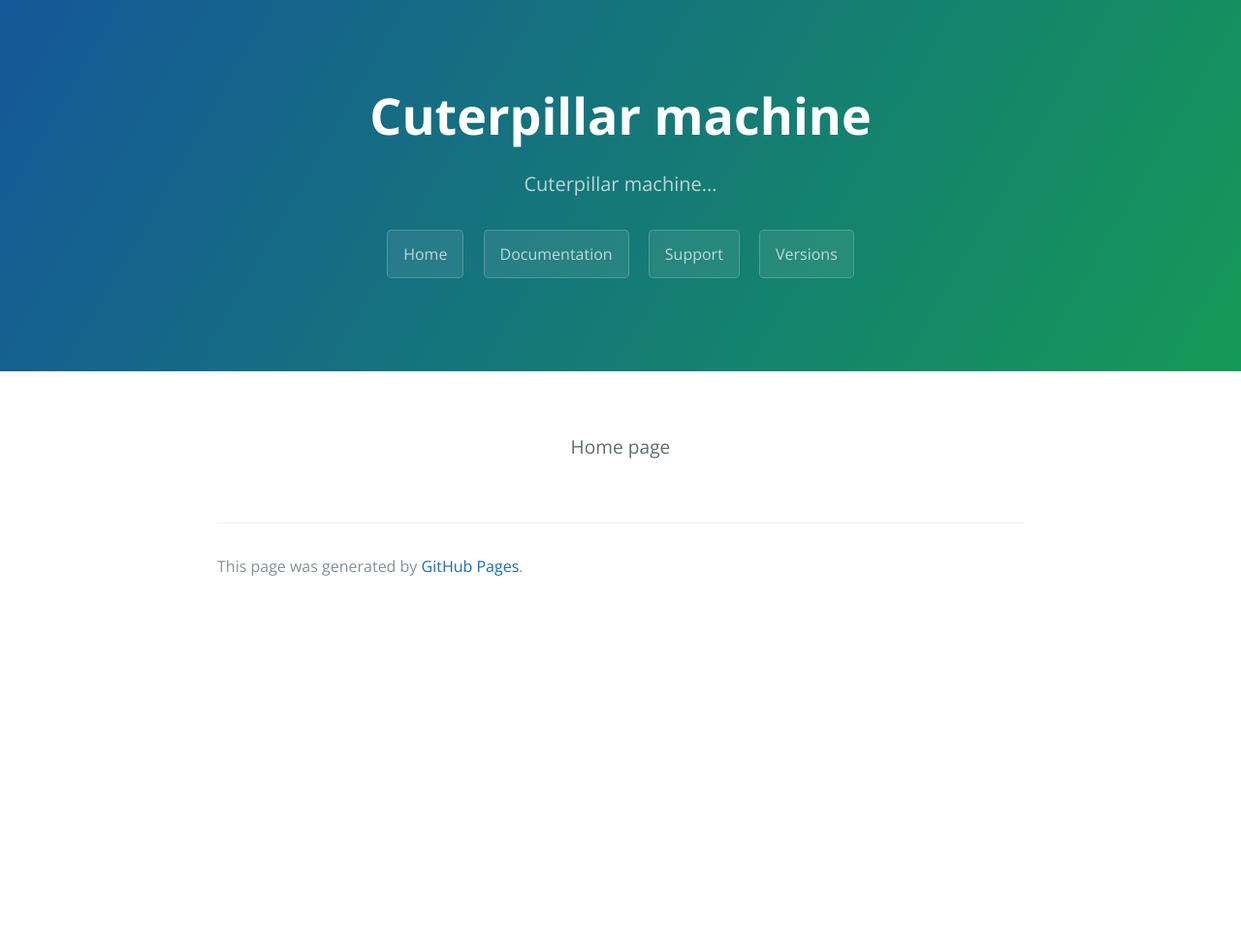
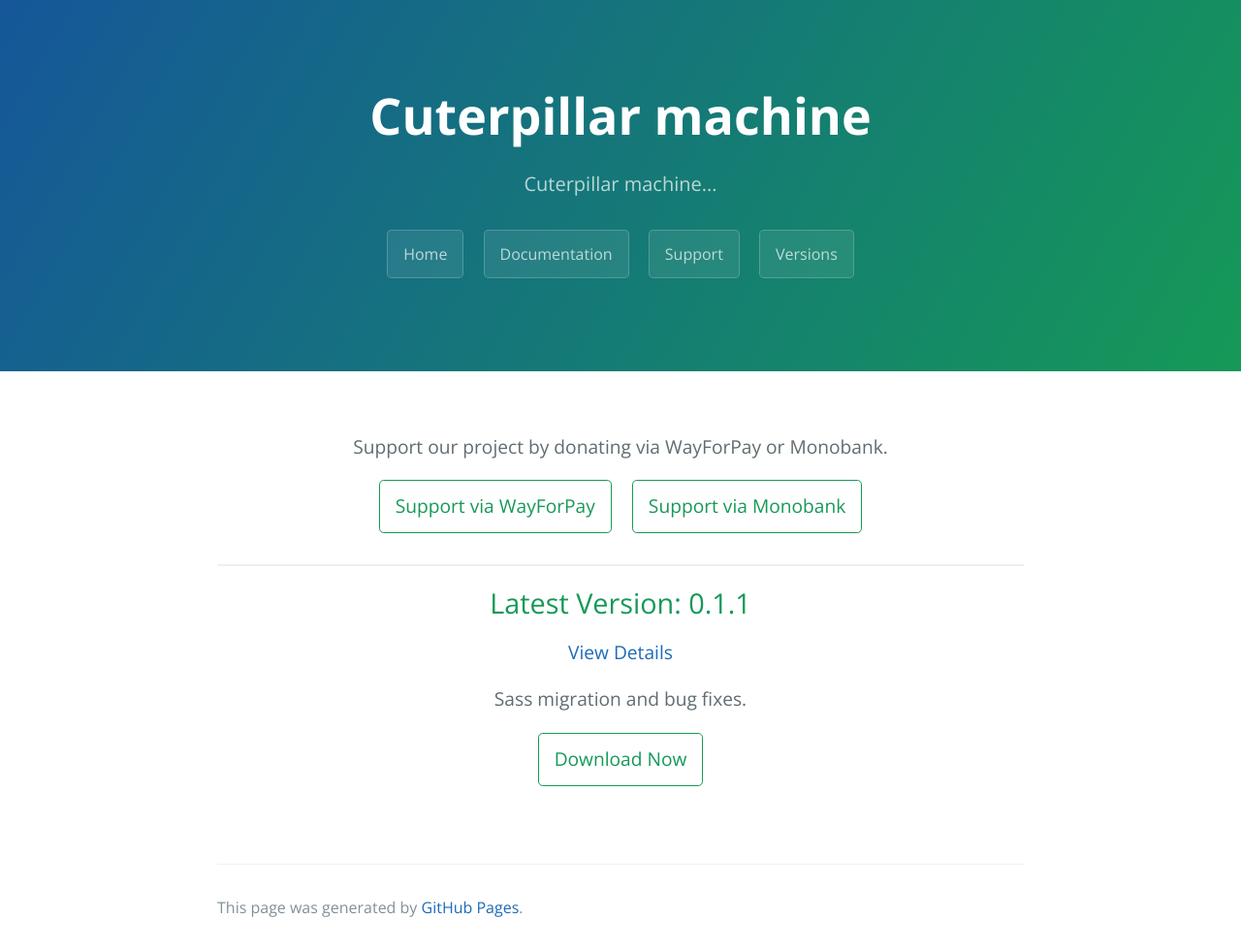
Before and after one commit to cuterpillar-machine/cuterpillar-machine.github.io, a Jekyll site: the page built from index.html, in a window 1280 px wide. Shown: the whole page at 97% size. Built offline with Jekyll 4.4.1, drawn with Linux system fonts in a browser that asks for light colours; before the commit the page ends 900 px from its top, so only the background shows below that.

Commit message:
support and latest version added to index page

```diff
--- a/_sass/jekyll-theme-cayman.scss
+++ b/_sass/jekyll-theme-cayman.scss
@@ -1,5 +1,5 @@
 @use "sass:color";
-@use "config" as *;
+@use "button" as *;
 @use "normalize" as *;
 @use "rouge-github" as *;
 
@@ -388,15 +388,30 @@ a {
   margin-top: 20px;
 }
 
-.btn-green {
-  color: #159957 !important;
-  border-color: #159957 !important;
+.btn-green, .btn-blue {
   background-color: transparent !important;
 
   &:hover {
     color: #ffffff !important;
+    text-decoration: none !important;
+  }
+}
+
+.btn-green {
+  color: #159957 !important;
+  border-color: #159957 !important;
+
+  &:hover {
     background-color: #159957 !important;
-    text-decoration: none !important;
+  }
+}
+
+.btn-blue {
+  color: #155799 !important;
+  border-color: #155799 !important;
+
+  &:hover {
+    background-color: #155799 !important;
   }
 }
 
--- a/index.html
+++ b/index.html
@@ -2,6 +2,26 @@
 layout: default
 title: Home page
 ---
-<div class="home">
-    Home page
+<div class="home text-center">
+    <section class="support-section">
+        <p>Support our project by donating via WayForPay or Monobank.</p>
+        <div class="mt-20">
+            <a href="https://secure.wayforpay.com/button/{{ site.wayforpay_button_id }}" class="btn btn-green" target="_blank" rel="noopener noreferrer">Support via WayForPay</a>
+            <a href="https://send.monobank.ua/jar/{{ site.monobank_jar_id }}" class="btn btn-green" target="_blank" rel="noopener noreferrer">Support via Monobank</a>
+        </div>
+    </section>
+
+    <hr>
+
+    <section class="latest-version-section">
+        {% assign latest_version = site.versions | sort: "date" | last %}
+        {% if latest_version %}
+        <h2>Latest Version: {{ latest_version.version }}</h2>
+        <a href="{{ '/version/latest.html' | relative_url }}">View Details</a>
+        <p>{{ latest_version.description }}</p>
+        <div class="mt-20">
+            <a href="{{ latest_version.download_url }}" class="btn btn-green" target="_blank" rel="noopener noreferrer">Download Now</a>
+        </div>
+        {% endif %}
+    </section>
 </div>
```
Also changed, not shown: version/latest.html (added, +19 -0 lines), _sass/button.scss (renamed from _sass/config.scss).
